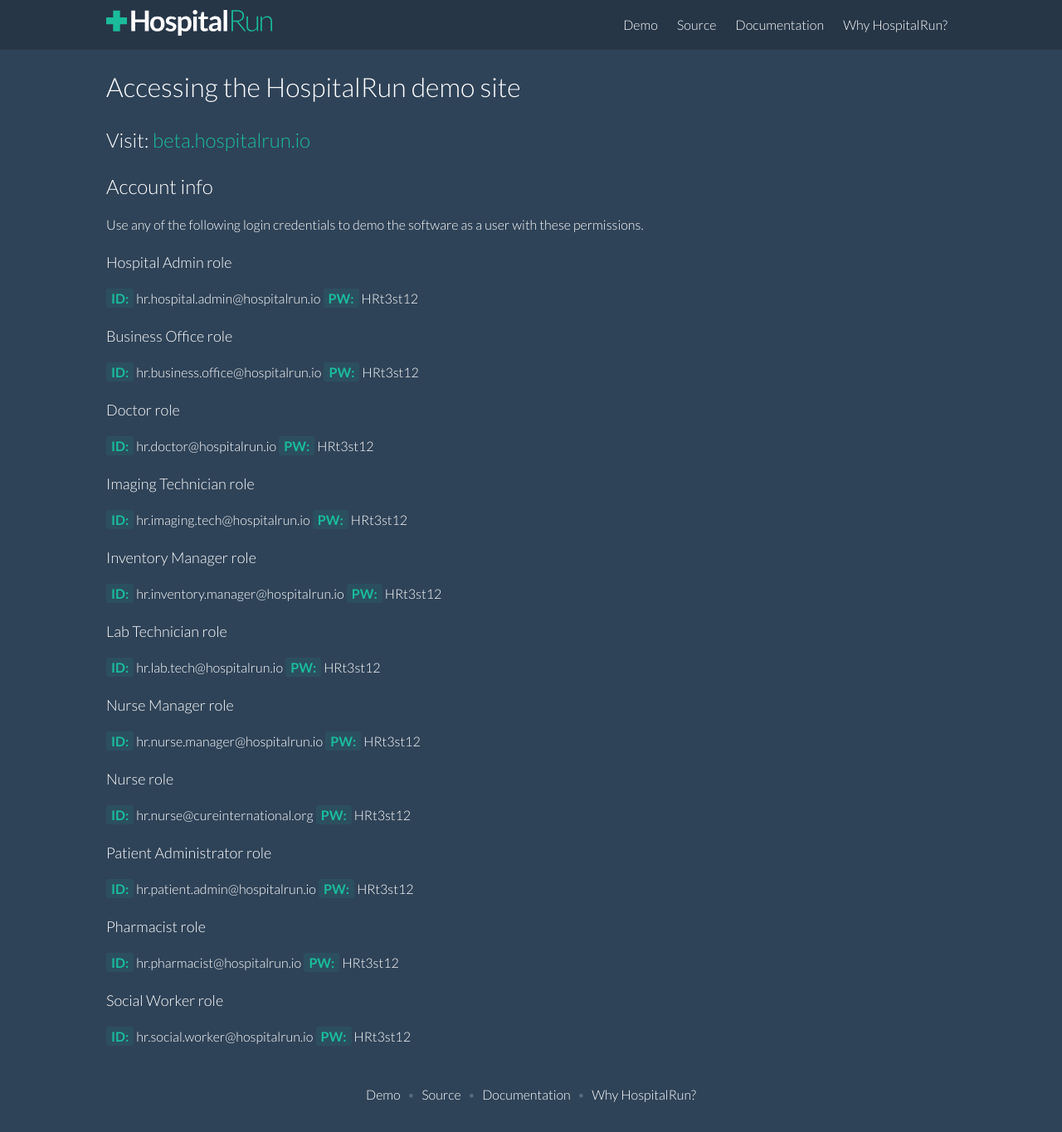
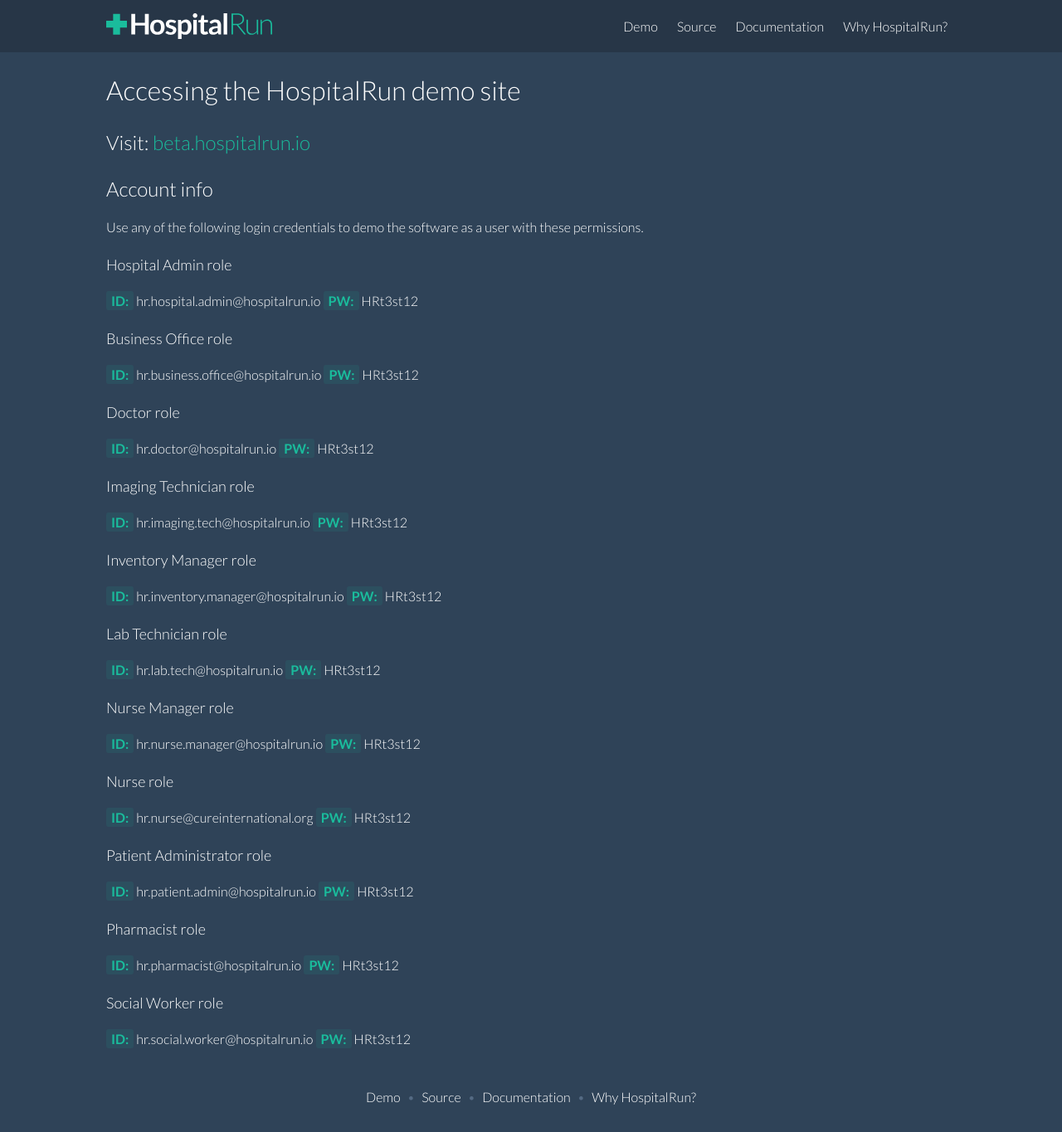
Before and after one commit to HospitalRun/hospitalrun.io, a Jekyll site: the page built from demo/index.md, in a window 1280 px wide. Shown: the whole page at 83% size. Built offline with Jekyll 4.4.1, drawn with Linux system fonts in a browser that asks for light colours.

Commit message:
update logo styles to accomodate for new logo

```diff
--- a/_includes/logo.html
+++ b/_includes/logo.html
@@ -1,4 +1,4 @@
-<svg class="logo" xmlns="http://www.w3.org/2000/svg" xmlns:xlink="http://www.w3.org/1999/xlink" x="0px" y="0px"
+<svg class="logo-svg" xmlns="http://www.w3.org/2000/svg" xmlns:xlink="http://www.w3.org/1999/xlink" x="0px" y="0px"
 	 viewBox="0 0 200 31.36" enable-background="new 0 0 200 31.36" xml:space="preserve" width="200px">
 <g>
 	<g>
--- a/_sass/_layout.scss
+++ b/_sass/_layout.scss
@@ -12,14 +12,16 @@
     .logo {
       display: block;
       float: left;
-      padding: 6px 0;
+      padding: 10px 0;
+      margin-top: 6px;
     }
   }
 
   &.home {
     .logo {
       display: block;
-      margin: 40px auto 30px;
+      margin: 55px auto 30px;
+      text-align: center;
     }
   }
 
@@ -31,7 +33,7 @@
     color: $white;
     display: inline-block;
     padding: 0 10px;
-    line-height: 60px;
+    line-height: 63px;
   }
 }
 
```
